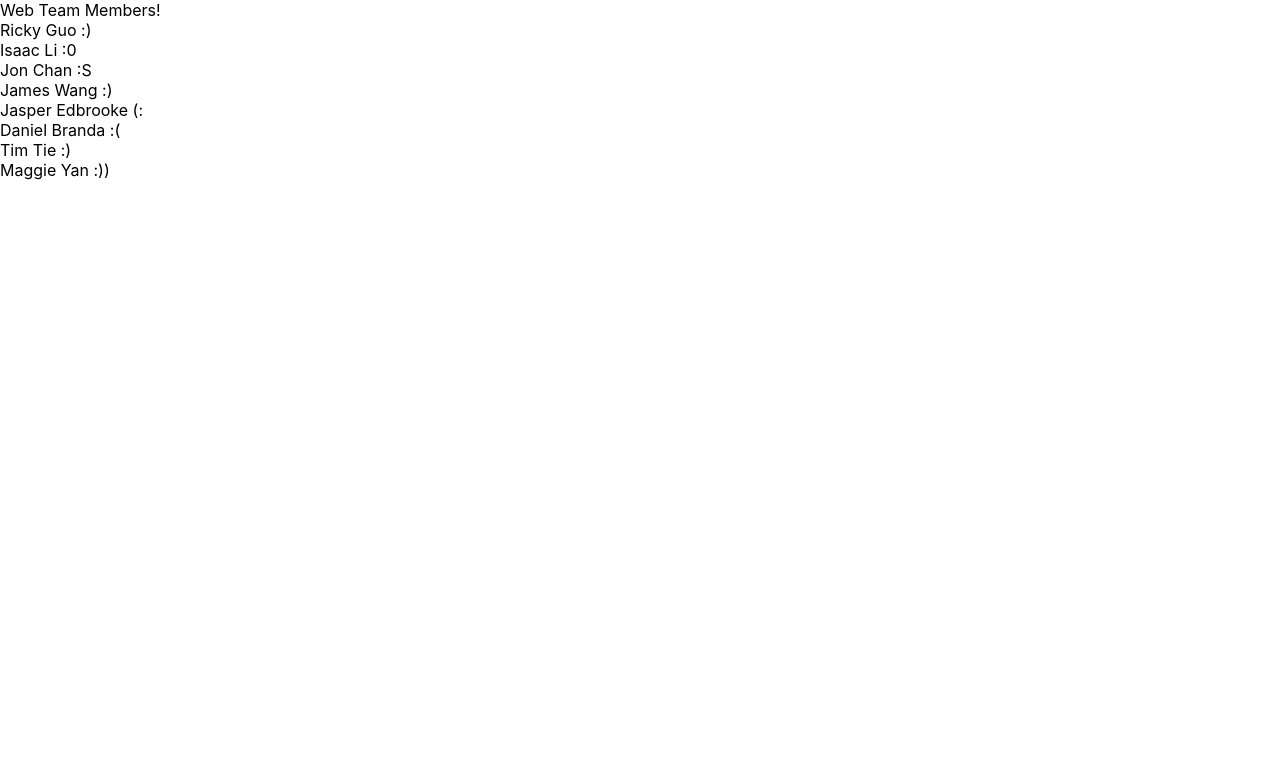
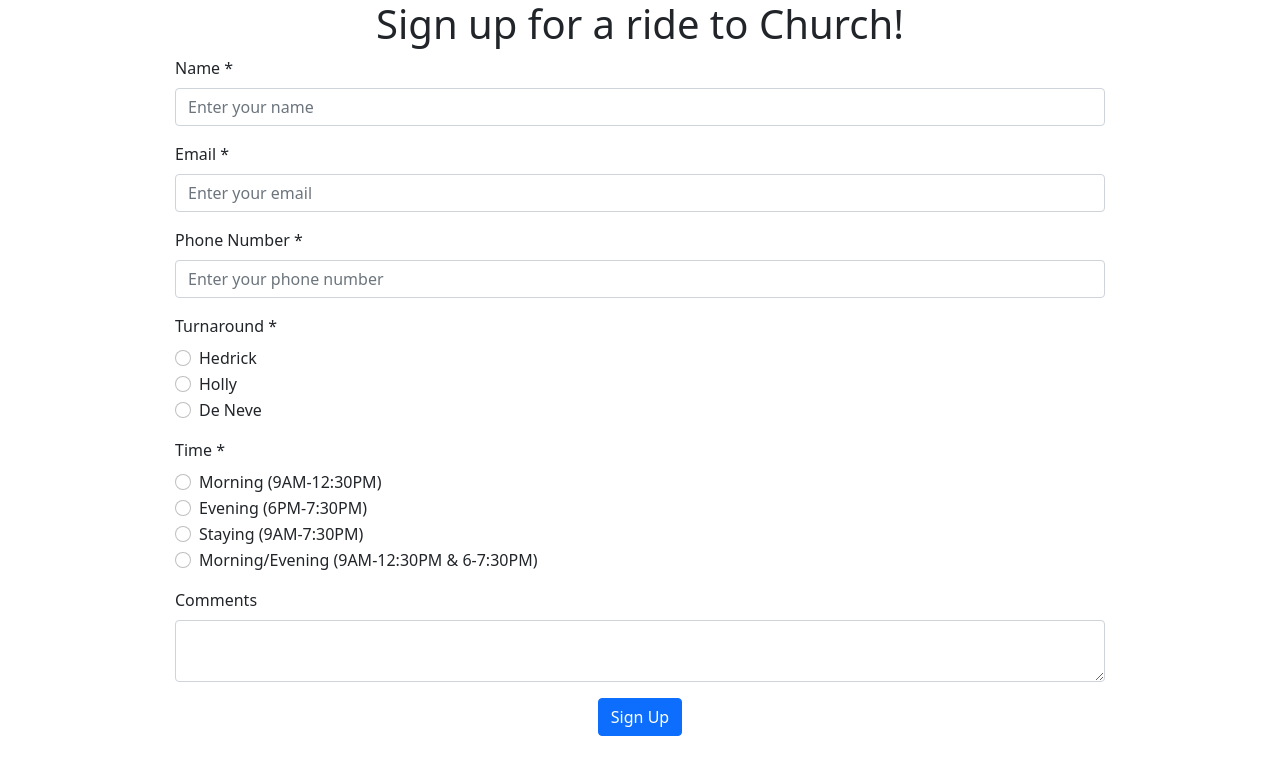
Before and after one commit to graceoncampus/goc-web-v3, a React (Create React App) app: page / in a window 1280 px wide. Shown: the top 774 px of the page. Built offline with nearby package versions, Linux system fonts and the light colour scheme.

Commit message:
Add bootstrap and basic rides signup form skeleton

```diff
--- a/package.json
+++ b/package.json
@@ -10,9 +10,13 @@
     "@types/node": "^12.0.0",
     "@types/react": "^17.0.0",
     "@types/react-dom": "^17.0.0",
+    "bootstrap": "^5.1.3",
+    "node-sass": "4.14",
     "react": "^17.0.2",
+    "react-bootstrap": "^2.0.2",
     "react-dom": "^17.0.2",
     "react-scripts": "4.0.3",
+    "sass-loader": "^12.3.0",
     "typescript": "^4.1.2",
     "web-vitals": "^1.0.1"
   },
--- a/src/App.tsx
+++ b/src/App.tsx
@@ -1,5 +1,4 @@
 import React from 'react';
-import logo from './logo.svg';
 import './App.css';
 
 const App = () => {
--- /dev/null
+++ b/src/Components/Rides/RiderSignup/RiderSignup.tsx
@@ -0,0 +1,100 @@
+import React from 'react';
+import { Button, Form } from 'react-bootstrap';
+
+import { Turnarounds } from "../../../Constants/RidesConstants";
+
+export const RiderSignup = () => {
+    return (
+        <div className={'container'}>
+            <div className={'col-lg-10 mx-auto text-center'}>
+                <h1>
+                    Sign up for a ride to Church!
+                </h1>
+
+                <Form className={'text-center'}>
+                    <div className={'text-start'}>
+                        <Form.Group className={'mb-3'} controlId={'riderName'}>
+                            <Form.Label> Name * </Form.Label>
+                            <Form.Control
+                                placeholder={'Enter your name'}
+                            />
+                        </Form.Group>
+
+                        <Form.Group className={'mb-3'} controlId={'riderEmail'}>
+                            <Form.Label> Email * </Form.Label>
+                            <Form.Control
+                                type={'email'}
+                                placeholder={'Enter your email'}
+                            />
+                        </Form.Group>
+
+                        <Form.Group className={'mb-3'} controlId={'riderPhoneNumber'}>
+                            <Form.Label> Phone Number * </Form.Label>
+                            <Form.Control
+                                placeholder={'Enter your phone number'}
+                            />
+                        </Form.Group>
+
+                        <Form.Group className={'mb-3'} controlId={'riderTurnaround'}>
+                            <Form.Label> Turnaround * </Form.Label>
+                            {
+                                Turnarounds.map((turnaroundName: string) => {
+                                    return (
+                                        <Form.Check
+                                            name={'rider-turnaround'}
+                                            type={'radio'}
+                                            id={`${turnaroundName}-turnaround-radio`}
+                                            label={`${turnaroundName}`}
+                                        />
+                                    );
+                                })
+                            }
+                        </Form.Group>
+
+                        <Form.Group className={'mb-3'} controlId={'riderTime'}>
+                            <Form.Label> Time * </Form.Label>
+                            <Form.Check
+                                name={'rider-time'}
+                                type={'radio'}
+                                id={'morning-time-radio'}
+                                label={'Morning (9AM-12:30PM)'}
+                            />
+
+                            <Form.Check
+                                name={'rider-time'}
+                                type={'radio'}
+                                id={'evening-time-radio'}
+                                label={'Evening (6PM-7:30PM)'}
+                            />
+
+                            <Form.Check
+                                name={'rider-time'}
+                                type={'radio'}
+                                id={'staying-time-radio'}
+                                label={'Staying (9AM-7:30PM)'}
+                            />
+
+                            <Form.Check
+                                name={'rider-time'}
+                                type={'radio'}
+                                id={'morning-evening-time-radio'}
+                                label={'Morning/Evening (9AM-12:30PM & 6-7:30PM)'}
+                            />
+                        </Form.Group>
+
+                        <Form.Group className={'mb-3'} controlId={'riderComments'}>
+                            <Form.Label> Comments </Form.Label>
+                            <Form.Control
+                                as={'textarea'}
+                            />
+                        </Form.Group>
+                    </div>
+
+                    <Button variant={'primary'} type={'submit'}>
+                        Sign Up
+                    </Button>
+                </Form>
+            </div>
+        </div>
+    );
+};
--- /dev/null
+++ b/src/Constants/RidesConstants.tsx
@@ -0,0 +1,9 @@
+/**
+ * Store all constants related to rides.
+ */
+
+export const Turnarounds = [
+    'Hedrick',
+    'Holly',
+    'De Neve'
+];
--- /dev/null
+++ b/src/css/bootstrap.scss
@@ -0,0 +1,9 @@
+/*
+  Global styling to store overrides for bootstrap.
+ */
+
+@import "node_modules/bootstrap/scss/bootstrap";
+
+/*
+  TODO: Add color palette as variables here.
+ */
--- a/src/index.tsx
+++ b/src/index.tsx
@@ -1,17 +1,13 @@
 import React from 'react';
 import ReactDOM from 'react-dom';
-import './index.css';
-import App from './App';
-import reportWebVitals from './reportWebVitals';
+import './css/bootstrap.scss';
+import App from './App'; // Keep temporarily or linter will complain
+
+import { RiderSignup } from "./Components/Rides/RiderSignup/RiderSignup";
 
 ReactDOM.render(
   <React.StrictMode>
-    <App />
+    <RiderSignup />
   </React.StrictMode>,
   document.getElementById('root')
 );
-
-// If you want to start measuring performance in your app, pass a function
-// to log results (for example: reportWebVitals(console.log))
-// or send to an analytics endpoint. Learn more: https://bit.ly/CRA-vitals
-reportWebVitals();
--- a/src/reportWebVitals.ts
+++ /dev/null
@@ -1,15 +0,0 @@
-import { ReportHandler } from 'web-vitals';
-
-const reportWebVitals = (onPerfEntry?: ReportHandler) => {
-  if (onPerfEntry && onPerfEntry instanceof Function) {
-    import('web-vitals').then(({ getCLS, getFID, getFCP, getLCP, getTTFB }) => {
-      getCLS(onPerfEntry);
-      getFID(onPerfEntry);
-      getFCP(onPerfEntry);
-      getLCP(onPerfEntry);
-      getTTFB(onPerfEntry);
-    });
-  }
-};
-
-export default reportWebVitals;
```
Also changed, not shown: src/setupTests.ts (deleted, +0 -5 lines), src/logo.svg (deleted), 1 other file (tests, documents, lock files or other folders).
